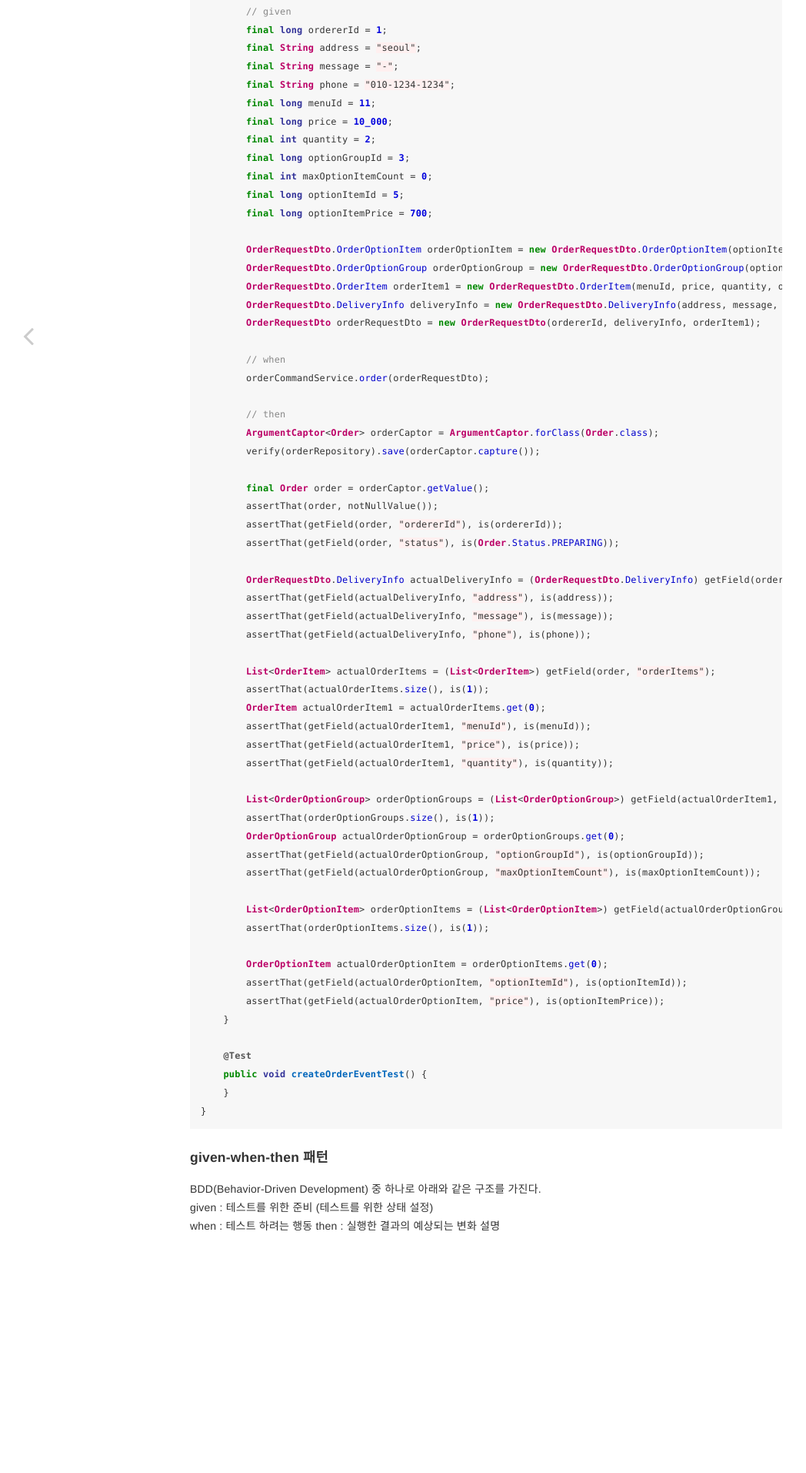
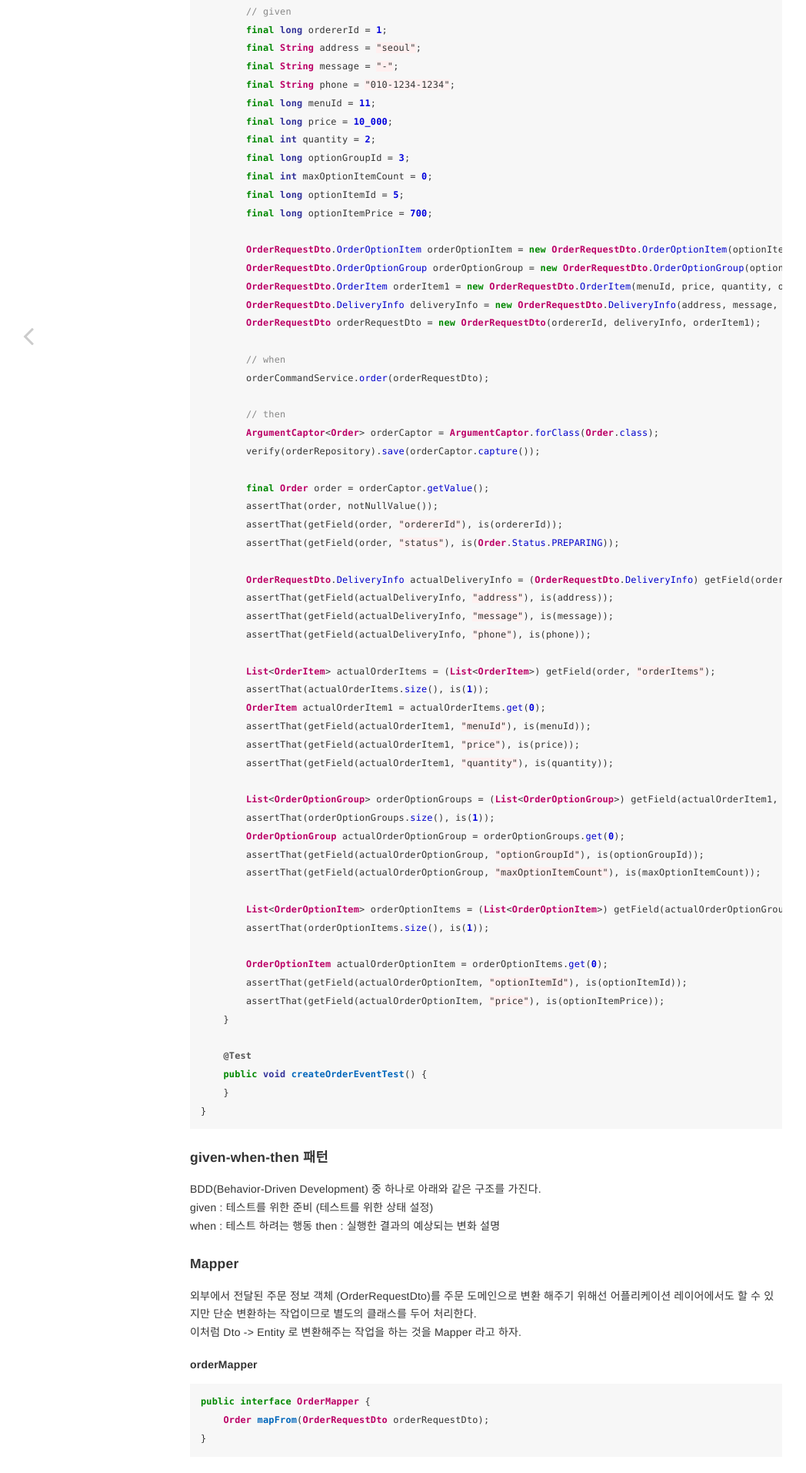
Before and after one commit to ByeongUkChoi/ddd-study, a Jekyll site: the page built from docs/_posts/application/2021-04-05-order-service.md, in a window 1280 px wide. Shown: the part 1129-3042 px from the top of the page at 77% size, without its empty margins (8-1056 px from the left). Built offline with Jekyll 4.4.1, drawn with Linux system fonts in a browser that asks for light colours.

Commit message:
Add Mapper class

````diff
--- a/docs/_posts/application/2021-04-05-order-service.md
+++ b/docs/_posts/application/2021-04-05-order-service.md
@@ -112,3 +112,14 @@ BDD(Behavior-Driven Development) 중 하나로 아래와 같은 구조를 가진
 given : 테스트를 위한 준비 (테스트를 위한 상태 설정)
 when : 테스트 하려는 행동
 then : 실행한 결과의 예상되는 변화 설명
+
+#### Mapper
+외부에서 전달된 주문 정보 객체 (OrderRequestDto)를 주문 도메인으로 변환 해주기 위해선 어플리케이션 레이어에서도 할 수 있지만 단순 변환하는 작업이므로 별도의 클래스를 두어 처리한다.
+이처럼 Dto -> Entity 로 변환해주는 작업을 하는 것을 Mapper 라고 하자.
+
+##### orderMapper
+```java
+public interface OrderMapper {
+    Order mapFrom(OrderRequestDto orderRequestDto);
+}
+```
````
